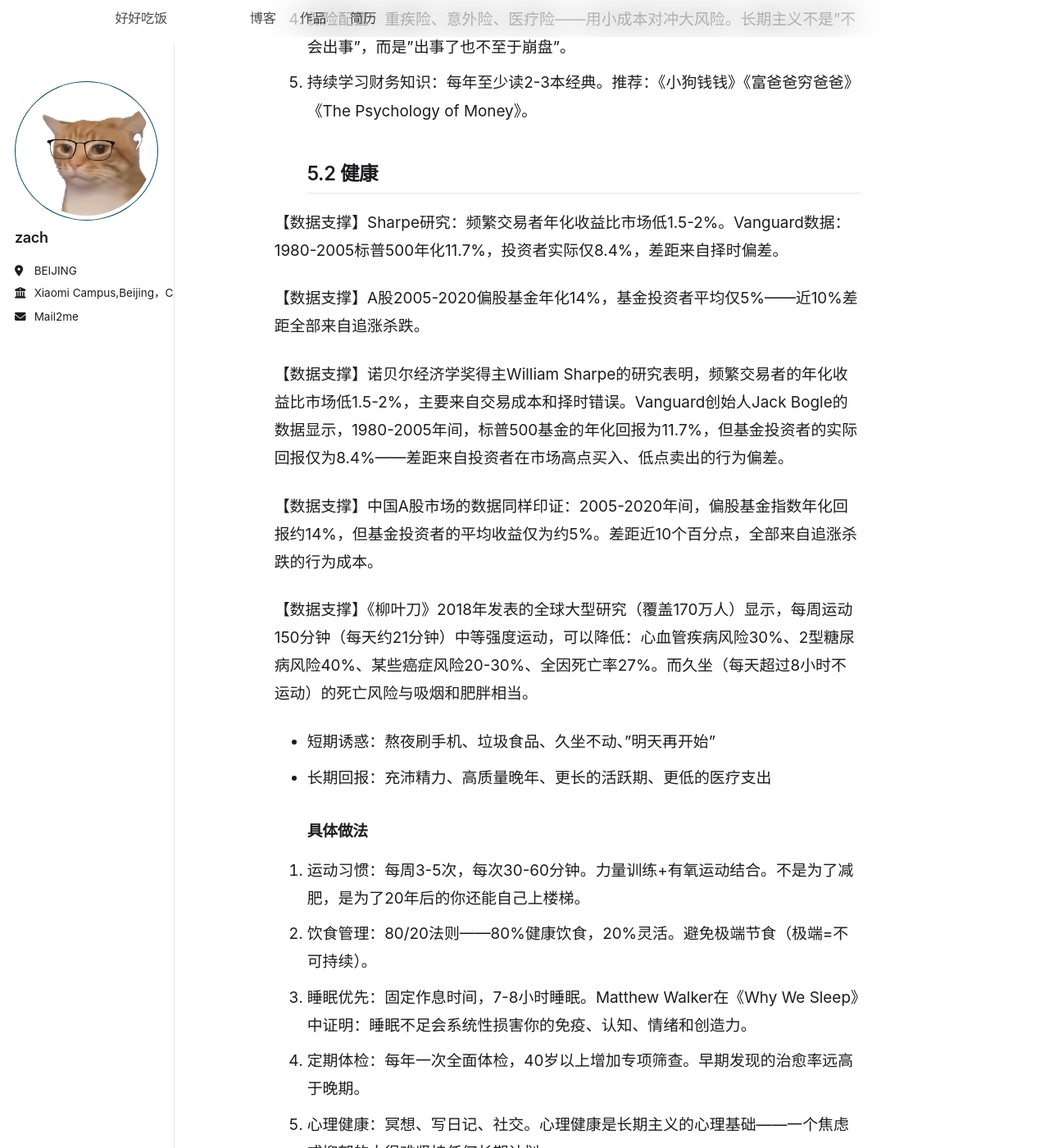
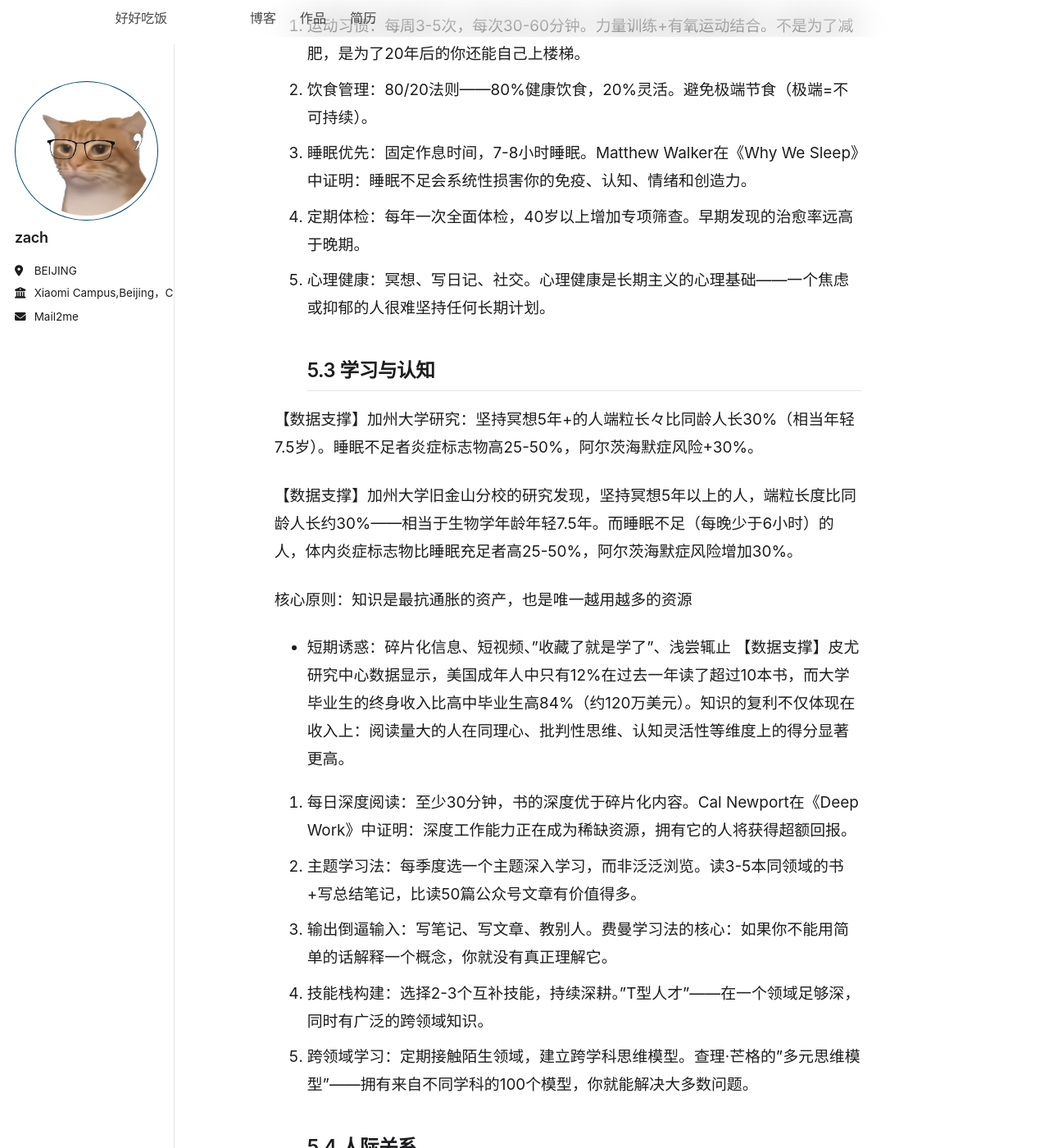
Before and after one commit to zach1219/zach1219.github.io, a Jekyll site: the page built from _posts/2026-05-03-在生活中坚持长期主义-深度调研报告.md, in a window 1280 px wide and 1400 px high, scrolled down 9684 px. Shown: the whole window at 82% size. Built offline with Jekyll 4.4.1, drawn with Linux system fonts in a browser that asks for light colours; a script that is not in the unit is left out; comment, search, counter and statistics services are not loaded; some of the changed text lies outside the part shown.

Commit message:
style: remove duplicate paragraphs, clean spacing

```diff
--- a/_posts/2026-05-03-在生活中坚持长期主义-深度调研报告.md
+++ b/_posts/2026-05-03-在生活中坚持长期主义-深度调研报告.md
@@ -33,8 +33,6 @@ tags:
 - 过程导向：关注系统和习惯的建立，而非单一结果。James Clear在《Atomic Habits》中说：“你不会上升到目标的高度，你会下降到系统的水平。”
 【数据支撑】巴菲特99%财富在50岁后获得。30岁约100万美元，50岁约3亿，90岁超1000亿。50岁后增长占97%以上。
 
-【数据支撑】巴菲特99%的财富是在50岁之后获得的。他30岁时资产约100万美元，50岁时约3亿美元，90岁时超过1000亿美元。50岁之后的财富增长占总量的97%以上。这就是复利的时间效应——前半生看起来平平无奇，后半生才是指数级爆发。
-
 # 二、为什么要坚持长期主义
 
 ## 2.1 复利效应：最强大的自然力量
@@ -52,16 +50,12 @@ tags:
 
 【数据支撑】根据Fidelity投资公司的研究，标普500指数在过去95年（1926-2021）的年化回报率约为10.3%。如果在1926年投入1美元，到2021年会变成约9,265美元。但如果你错过了其中最好的30个交易日（不到总交易日的1%），1美元只会变成约66美元。长期持有、不择时，是复利发挥作用的前提。
 
-【数据支撑】根据Fidelity投资公司的研究，标普500指数在过去95年（1926-2021）的年化回报率约为10.3%。如果在1926年投入1美元，到2021年会变成约9,265美元。但如果你错过了其中最好的30个交易日（不到总交易日的1%），1美元只会变成约66美元。长期持有、不择时，是复利发挥作用的前提。
-
 - 决策疲劳：频繁切换目标和方向消耗大量认知资源。诺贝尔奖得主Daniel Kahneman在《Thinking, Fast and Slow》中指出，人类的"系统2"（慢思考、理性决策）是有限资源，频繁决策会耗尽它。
 - 沉没成本陷阱：短期思维让你更容易被已投入的成本绑架。"我已经在这条路上走了3年了"——这不叫坚持，叫被过去绑架。
 - 机会成本黑洞：追逐短期热点让你错过真正重要的长期机会。每一个"看起来不错"的短期选项，都在偷走你投入长期重要事项的时间。
 - 身份碎片化：没有连贯的长期叙事，人容易迷失方向。心理学家Dan McAdams的研究表明，人的自我认同本质上是一个"人生故事"——长期主义给你一个连贯的故事线。
 - 信任损耗：反复无常的人难以获得他人的长期信任。在商业和人际关系中，一致性（consistency）是建立信任的核心要素。
 ## 2.3 不确定性时代的稳定锚点
-
-【数据支撑】哈佛商学院的研究显示，更换工作方向的人在5年后的收入比坚持同一方向的人低20-30%。不是因为能力差距，而是因为每次切换都意味着信任资本归零、行业人脉断裂、隐性知识丢失。McKinsey的报告指出，频繁跳槽者的中位数收入虽然短期更高，但10年后的总收入反而低于稳定深耕者。
 
 - 市场短期是投票机，长期是称重机。——本杰明·格雷厄姆。短期价格由情绪驱动，长期价格由价值驱动。
 - 短期策略需要不断调整以适应环境变化，而长期主义策略一旦确立，可以稳定执行数十年。这大大降低了认知负担。
@@ -184,8 +178,6 @@ James Clear在《Atomic Habits》中提出的习惯养成四步法，是长期
 
 ## 5.1 财务
 
-【数据支撑】诺贝尔经济学奖得主William Sharpe的研究表明，频繁交易者的年化收益比市场低1.5-2%，主要来自交易成本和择时错误。Vanguard创始人Jack Bogle的数据显示，1980-2005年间，标普500基金的年化回报为11.7%，但基金投资者的实际回报仅为8.4%——差距来自投资者在市场高点买入、低点卖出的行为偏差。
-
 核心原则：先支付给未来的自己
 
 - 短期诱惑：消费升级、冲动购物、追涨杀跌、"对自己好一点"
@@ -199,15 +191,9 @@ James Clear在《Atomic Habits》中提出的习惯养成四步法，是长期
 1. 持续学习财务知识：每年至少读2-3本经典。推荐：《小狗钱钱》《富爸爸穷爸爸》《The Psychology of Money》。
 ## 5.2 健康
 
-【数据支撑】Sharpe研究：频繁交易者年化收益比市场低1.5-2%。Vanguard数据：1980-2005标普500年化11.7%，投资者实际仅8.4%，差距来自择时偏差。
-
 【数据支撑】A股2005-2020偏股基金年化14%，基金投资者平均仅5%——近10%差距全部来自追涨杀跌。
 
-【数据支撑】诺贝尔经济学奖得主William Sharpe的研究表明，频繁交易者的年化收益比市场低1.5-2%，主要来自交易成本和择时错误。Vanguard创始人Jack Bogle的数据显示，1980-2005年间，标普500基金的年化回报为11.7%，但基金投资者的实际回报仅为8.4%——差距来自投资者在市场高点买入、低点卖出的行为偏差。
-
 【数据支撑】中国A股市场的数据同样印证：2005-2020年间，偏股基金指数年化回报约14%，但基金投资者的平均收益仅为约5%。差距近10个百分点，全部来自追涨杀跌的行为成本。
-
-【数据支撑】《柳叶刀》2018年发表的全球大型研究（覆盖170万人）显示，每周运动150分钟（每天约21分钟）中等强度运动，可以降低：心血管疾病风险30%、2型糖尿病风险40%、某些癌症风险20-30%、全因死亡率27%。而久坐（每天超过8小时不运动）的死亡风险与吸烟和肥胖相当。
 
 - 短期诱惑：熬夜刷手机、垃圾食品、久坐不动、"明天再开始"
 - 长期回报：充沛精力、高质量晚年、更长的活跃期、更低的医疗支出
@@ -220,11 +206,7 @@ James Clear在《Atomic Habits》中提出的习惯养成四步法，是长期
 1. 心理健康：冥想、写日记、社交。心理健康是长期主义的心理基础——一个焦虑或抑郁的人很难坚持任何长期计划。
 ## 5.3 学习与认知
 
-【数据支撑】《柸叶刀》2018研究（170万人）：每周150分钟运动降低心血管疾病30%、糖尿病40%、全因死亡27%。久坐死亡风险与吸烟肥胖相当。
-
 【数据支撑】加州大学研究：坚持冥想5年+的人端粒长々比同龄人长30%（相当年轻7.5岁）。睡眠不足者炎症标志物高25-50%，阿尔茨海默症风险+30%。
-
-【数据支撑】《柸叶刀》2018年发表的全球大型研究（覆盖170万人）显示，每周运动150分钟（每天约21分钟）中等强度运动，可以降低：心血管疾病风险30%、2型糖尿病风险40%、某亜癌症风险20-30%、全因死亡率27%。
 
 【数据支撑】加州大学旧金山分校的研究发现，坚持冥想5年以上的人，端粒长度比同龄人长约30%——相当于生物学年龄年轻7.5年。而睡眠不足（每晚少于6小时）的人，体内炎症标志物比睡眠充足者高25-50%，阿尔茨海默症风险增加30%。
 
@@ -240,11 +222,7 @@ James Clear在《Atomic Habits》中提出的习惯养成四步法，是长期
 1. 跨领域学习：定期接触陌生领域，建立跨学科思维模型。查理·芒格的"多元思维模型"——拥有来自不同学科的100个模型，你就能解决大多数问题。
 ## 5.4 人际关系
 
-【数据支撑】皮尤研究中心数据，美国成年人只有12%读超过10本书/年，大学毕业生终身收入比高中毕业生高84%（约120万美元）。
-
 【数据支撑】《Make It Stick》研究：主动回忆效果比重复阅读高50%，间隔重复记忆保持率高出200%。
-
-【数据支撑】皮尤研究中心数据显示，美国成年人中只有12%在过去一年读了超过10本书，而大学毕业生的终身收入比高中毕业生高84%（约120万美元）。知识的复利不仅体现在收入上：阅读量大的人在同理心、批判性思维、认知灵活性等维度上的得分显著更高。
 
 【数据支撑】《Make It Stick》一书中引用的研究表明，主动回忆（测试自己）的学习效果比重复阅读高50%以上。而间隔重复（而非集中突击）的长期记忆保持率高出200%。
 
@@ -300,8 +278,6 @@ James Clear在《Atomic Habits》中提出的习惯养成四步法，是长期
 1. 感恩练习：每天写3件感恩的事。Martin Seligman的积极心理学研究表明，感恩练习能显著提升幸福感和生活满意度。
 【数据支撑】哈佛大学Sara Lazar团队MRI研究显示，8周正念冥想训练（每天27分钟）后，海马体灰质密度显著增加，杏仁核密度显著降低。JAMA 2014 meta-analysis（47个RCT）发现冥想对焦虑、抑郁和疼痛的效果与药物相当。
 
-【数据支撑】哈佛大学Sara Lazar团队的MRI研究显示，8周正念冥想训练（每天27分钟）后，参与者的海马体（学习和记忆相关区域）灰质密度显著增加，杏仁核（压力和焦虑相关区域）密度显著降低。JAMA Internal Medicine 2014年的meta-analysis（47个RCT，3515人）发现，冥想对焦虑、抑郁和疼痛的改善效果与抗抑郁药物相当。
-
 # 六、推荐阅读书目
 
 以下书籍按主题分类，是长期主义思想的经典之作：
```
